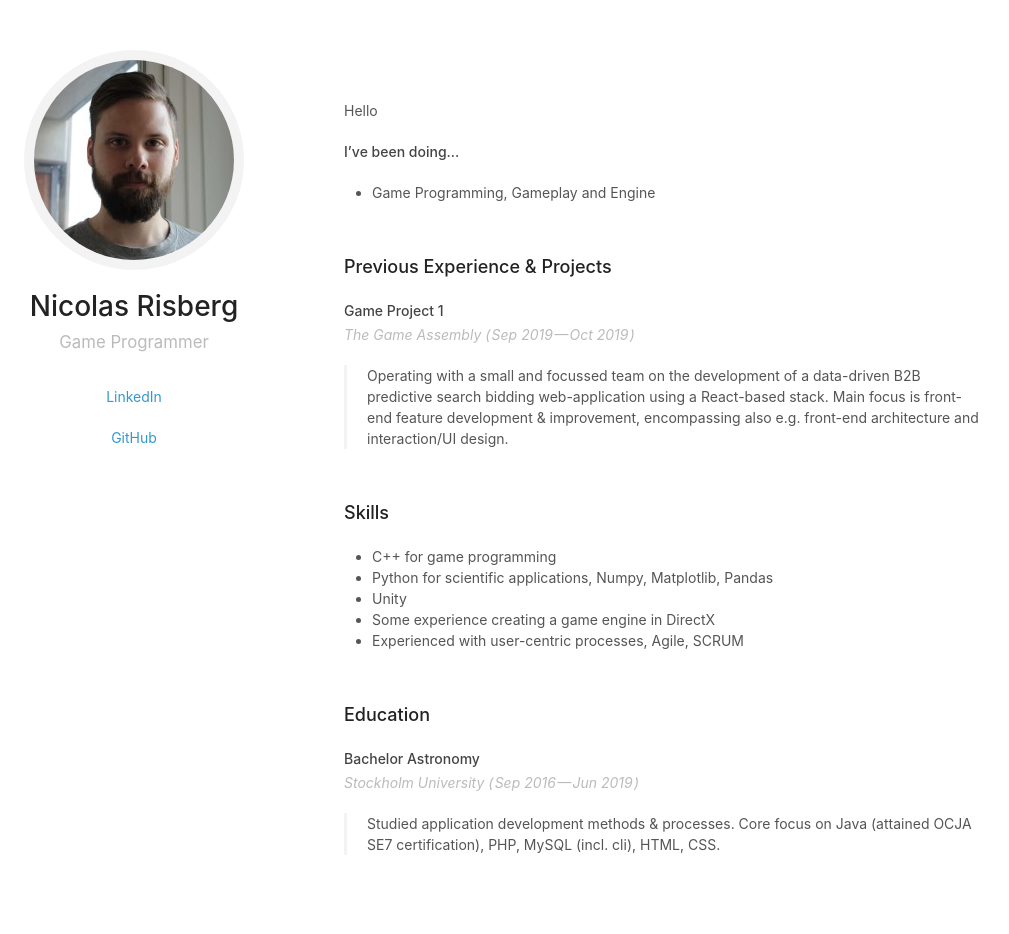
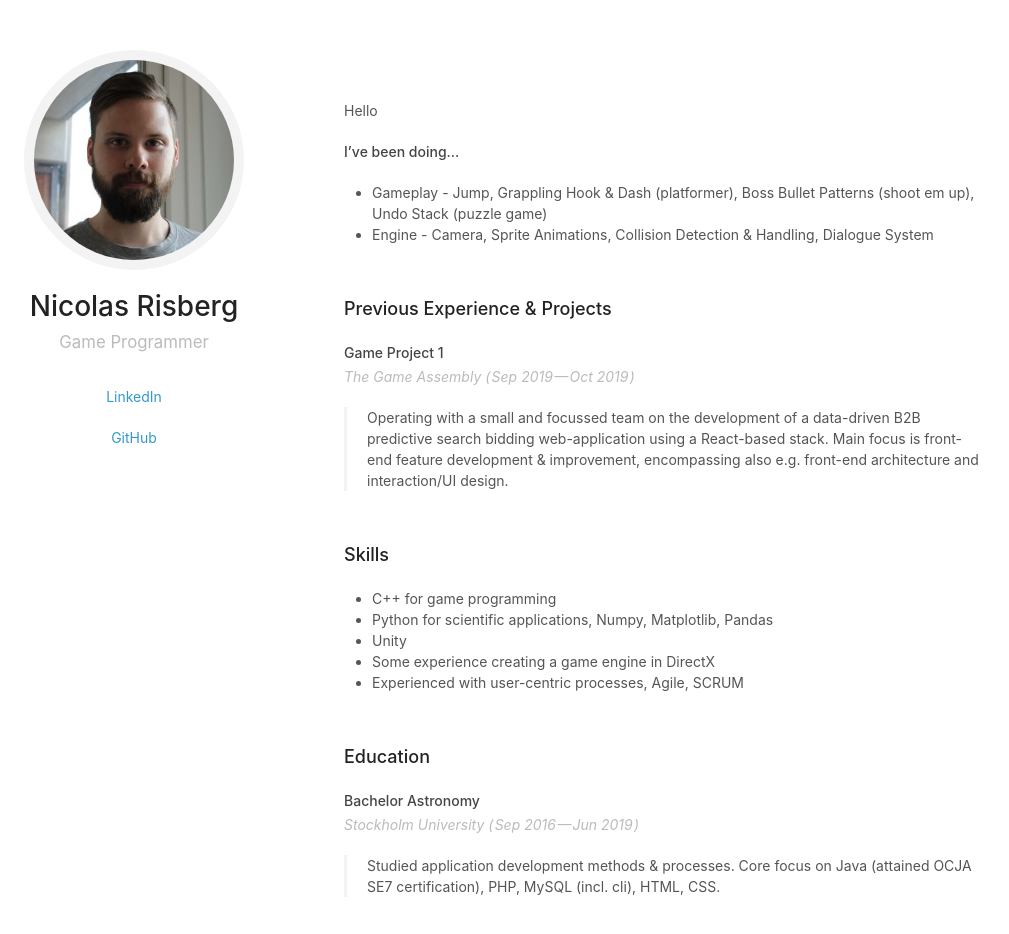
Before and after one commit to nicolas-risberg/public-repo, a Jekyll site: the page built from index.md, in a window 1280 px wide and 1027 px high. Shown: the top 934 px of the window, without its empty margins (136-1145 px from the left). Built offline with Jekyll 4.4.1, drawn with Linux system fonts in a browser that asks for light colours.

Commit message:
added summary elements

```diff
--- a/_data/summary.yml
+++ b/_data/summary.yml
@@ -3,4 +3,5 @@ intro: |
   Hello
 
 skills:
-  - Game Programming, Gameplay and Engine
+  - Gameplay - Jump, Grappling Hook & Dash (platformer), Boss Bullet Patterns (shoot em up), Undo Stack (puzzle game)
+  - Engine - Camera, Sprite Animations, Collision Detection & Handling, Dialogue System
```
Also changed, not shown: 1 other file.
